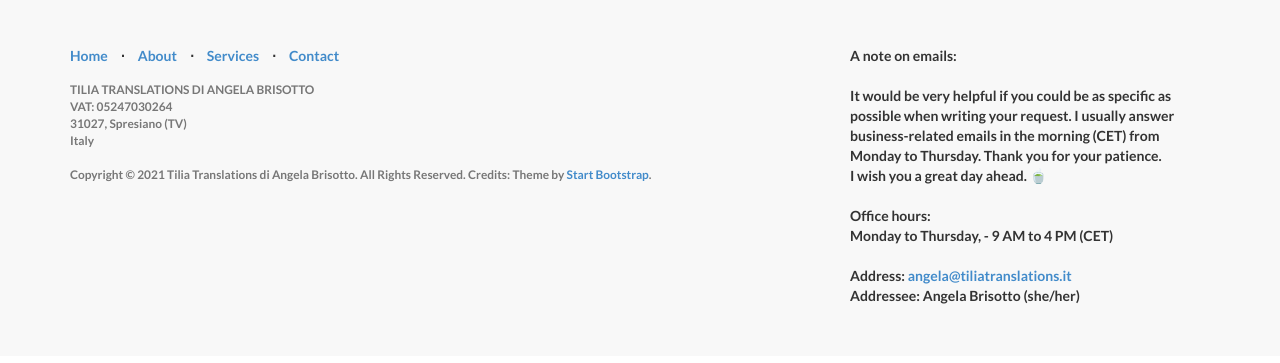
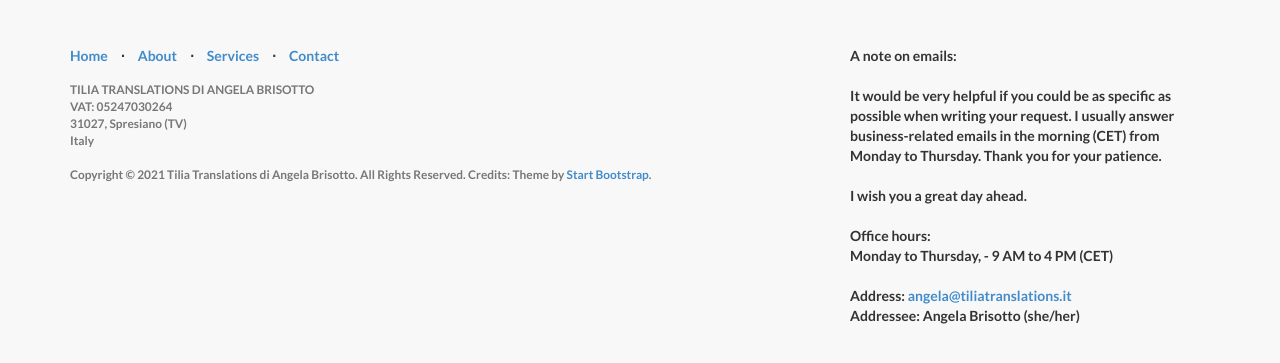
Before and after one commit to angelatiliatranslations/englishversion, a Jekyll site: the page built from index.html, in a window 1280 px wide and 900 px high, scrolled down 5474 px, cut to the strip 524-887 px from the top of the window. Built offline with Jekyll 4.4.1, drawn with Linux system fonts in a browser that asks for light colours; nearby versions of some CDN libraries; library files that are not in the unit come from our copies; part of the change alters nothing that is shown.

```diff
--- a/_config.yml
+++ b/_config.yml
@@ -27,7 +27,8 @@ credits: 'A note on emails:
 <br>
 It would be very helpful if you could be as specific as possible when writing your request. I usually answer business-related emails in the morning (CET) from Monday to Thursday. Thank you for your patience.
 <br>
-I wish you a great day ahead. &#127861;
+<br>
+I wish you a great day ahead.
 <br>
 <br>
 Office hours:
```
